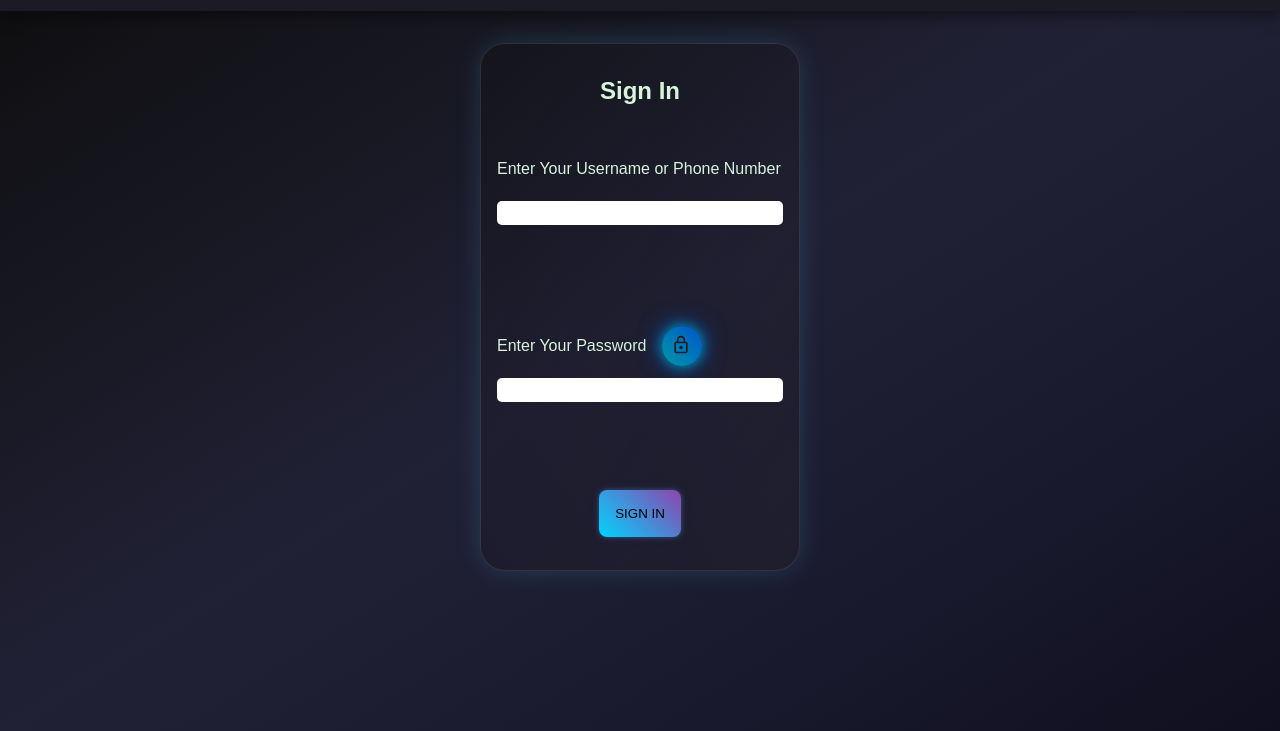
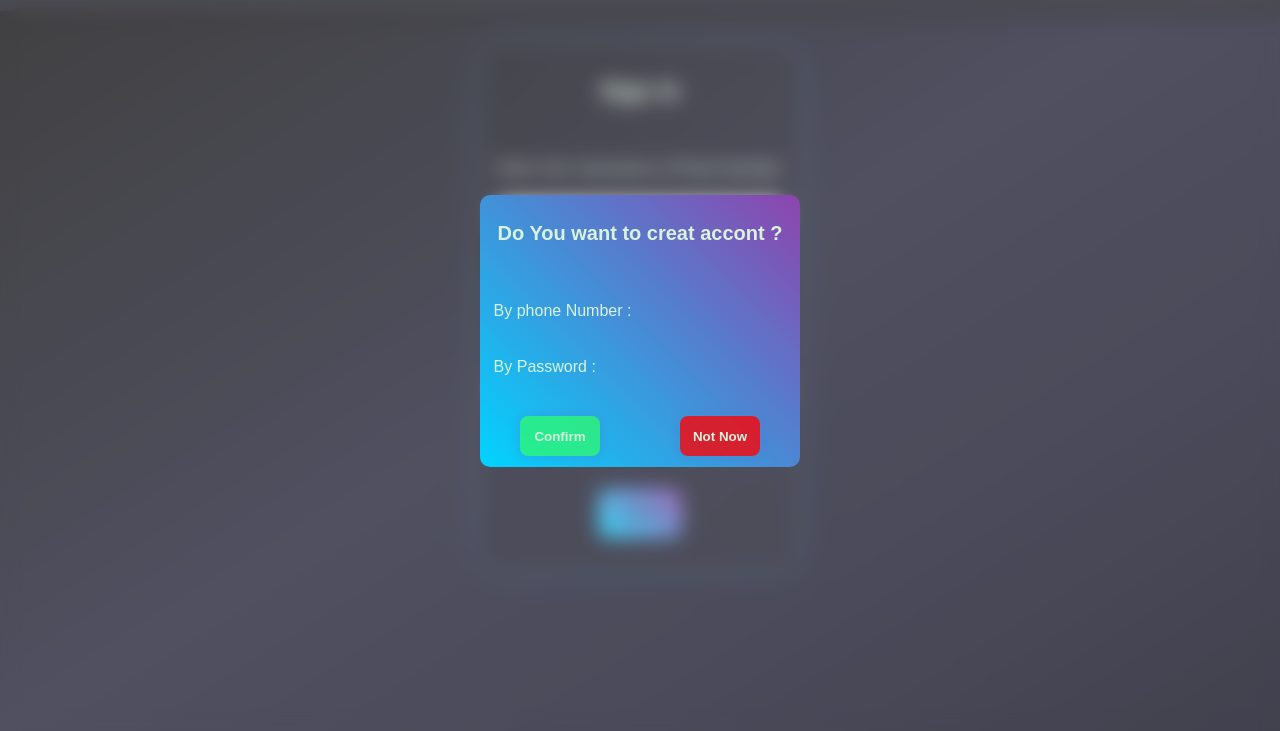
Before and after one commit to MazenFathy2008/chat-me-app, a website built with Vite: page index.html in a window 1280 px wide. Shown: the part 69-800 px from the top of the page. Built offline with nearby package versions, Linux system fonts and the light colour scheme; some packages are replaced by stand-ins of ours.

Commit message:
styling popup for creating account

```diff
--- a/index.html
+++ b/index.html
@@ -58,6 +58,19 @@
         <button type="button" id="sign-in">SIGN IN</button>
       </form>
     </main>
+    <div class="popup-container">
+      <div class="popup">
+        <h2>Do You want to creat accont ?</h2>
+        <div class="content">
+          <p>By phone Number : <span></span></p>
+          <p>By Password : <span></span></p>
+        </div>
+        <div class="popup-btn-container">
+          <button class="confirm">Confirm</button>
+          <button class="Not-Now">Not Now</button>
+        </div>
+      </div>
+    </div>
     <script type="module" src="./src/JS/index.js"></script>
   </body>
 </html>
--- a/src/styles/sign-in-page.css
+++ b/src/styles/sign-in-page.css
@@ -123,7 +123,7 @@
   display: flex;
   justify-content: center;
   align-items: center;
-  z-index: 10000;
+  z-index: 100;
 }
 .slider{
   width: 4rem;
@@ -162,3 +162,63 @@
     justify-content: center;
   }
 }
+.popup-container{
+  position: fixed;
+  box-sizing: border-box;
+  margin: 0;
+  width: 100%;
+  background-color: rgba(255, 255, 255, 0.211);
+  backdrop-filter: blur(10px);
+  top: 0;
+  bottom: 0;
+  right: 0;
+  left: 0;
+  z-index: 101;
+  display: flex;
+  align-items: center;
+  justify-content: center;
+  /* opacity: 0;
+  pointer-events: none; */
+}
+.popup{
+  width: 20rem;
+  height: 17rem;
+  display: flex;
+  align-items: center;
+  justify-content: space-around;
+  flex-direction: column;
+  border-radius: 10px;
+  background: var(--signIn-btn-clr);
+}
+.popup h2{
+  font-size: 1.25rem;
+}
+.popup-btn-container{
+  width: 100%;
+  display: flex;
+  justify-content: space-around;
+}
+.popup-btn-container button{
+  display: flex;
+  justify-content: center;
+  align-items: center;
+  color: var(--txt-clr);
+  font-weight: bold;
+  width: 5rem;
+  height: 2.5rem;
+  white-space: nowrap;
+}
+.confirm{
+  background: rgba(47, 255, 102, 0.7) !important;
+}
+.Not-Now{
+  background: rgba(255, 0, 0, 0.781) !important;
+}
+.content{
+  width: 100%;
+  display: flex;
+  flex-direction: column;
+  padding: 0 0 0 1.7rem;
+  height: 7rem;
+  justify-content: space-around;
+}
```
